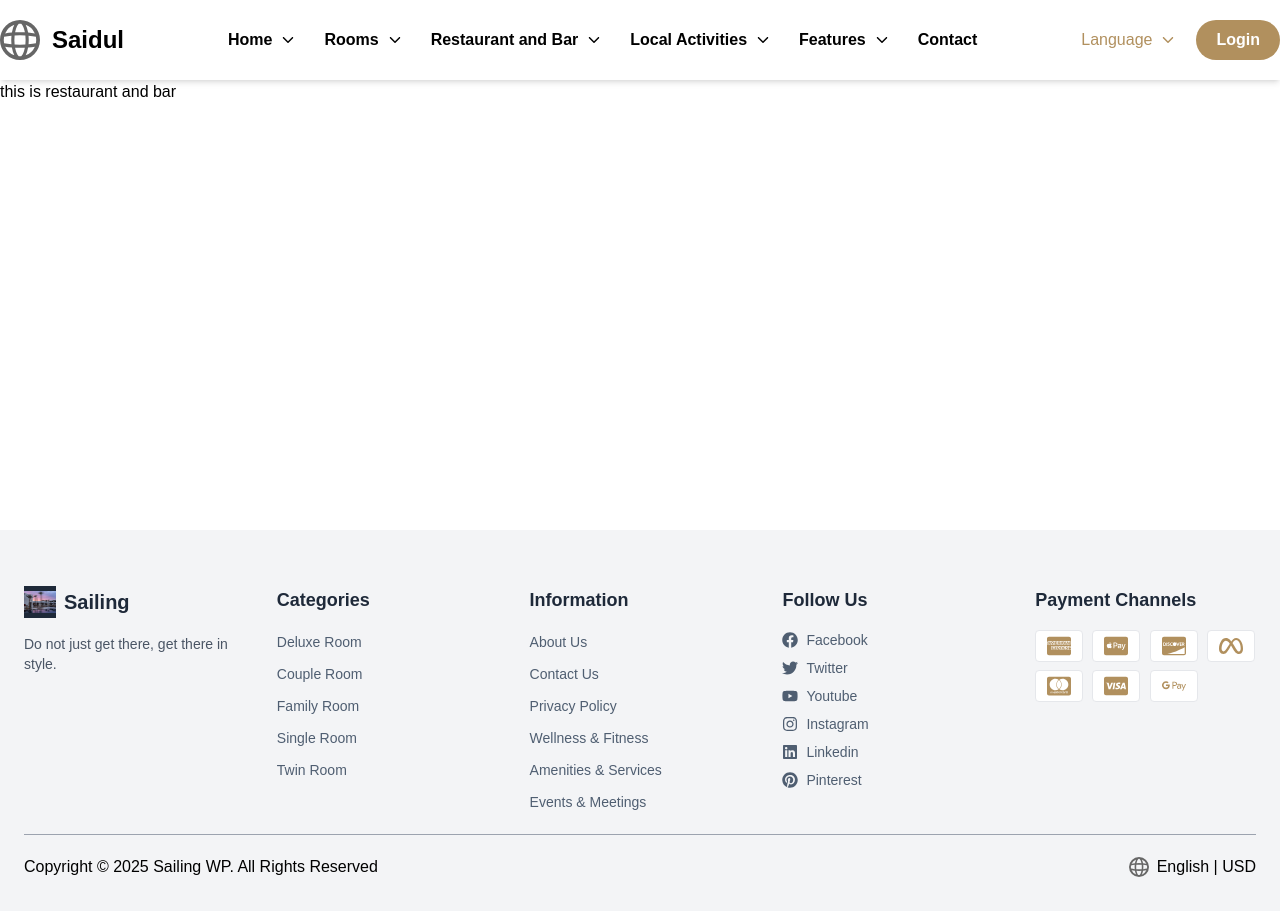
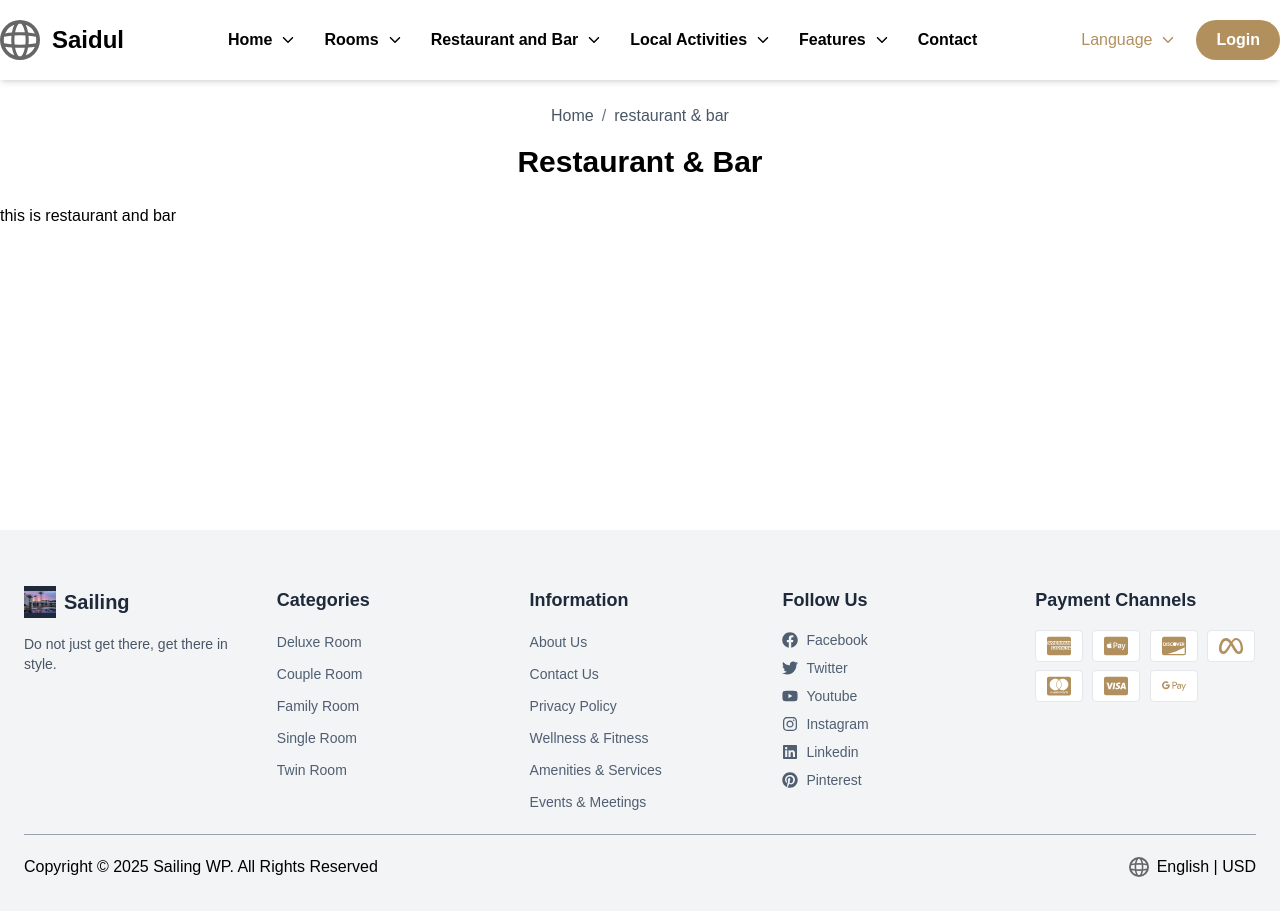
Before and after one commit to saidulislam28/Hotel-booking, a Next.js app in the folder website/: page /restaurant-bar in a window 1280 px wide. Built offline with nearby package versions, Linux system fonts and the light colour scheme.

Commit message:
generic page title

```diff
--- a/website/src/app/(common-pages)/restaurant-bar/page.tsx
+++ b/website/src/app/(common-pages)/restaurant-bar/page.tsx
@@ -1,10 +1,18 @@
 import TitleHelmet from "@/utils/Helmet";
+import PageTitle from "@/utils/PageTitle";
 import React from "react";
-
+const title = 'Restaurant & Bar'
 const page = () => {
   return (
     <>
-      <TitleHelmet title="Restaurant & Bar" />
+      <TitleHelmet title={title} />
+      <PageTitle
+        breadcrumbs={[
+          { title: "Home", href: "/" },
+          { title: "restaurant & bar", href: "/restaurant-bar" },
+        ]}
+        title={title}
+      />
       <div>this is restaurant and bar</div>
     </>
   );
--- a/website/src/app/(common-pages)/rooms/page.tsx
+++ b/website/src/app/(common-pages)/rooms/page.tsx
@@ -1,10 +1,18 @@
 import TitleHelmet from "@/utils/Helmet";
+import PageTitle from "@/utils/PageTitle";
 import React from "react";
 
 const Rooms = () => {
   return (
     <div>
       <TitleHelmet title="Rooms" />
+      <PageTitle
+        breadcrumbs={[
+          { title: "Home", href: "/" },
+          { title: "Rooms", href: "/rooms" },
+        ]}
+        title="Room"
+      />
       Hello room
     </div>
   );
--- /dev/null
+++ b/website/src/utils/PageTitle.tsx
@@ -0,0 +1,39 @@
+import Link from "next/link";
+
+interface Breadcrumb {
+  title: string;
+  href?: string;
+}
+
+interface PageTitleProps {
+  breadcrumbs: Breadcrumb[];
+  title: string;
+  className?: string;
+}
+
+const PageTitle = ({ breadcrumbs, title, className = "" }: PageTitleProps) => {
+  return (
+    <div className={`py-6 ${className} w-full flex flex-col justify-center items-center`}>
+      {/* Breadcrumbs */}
+      <nav className="text-md text-gray-500 mb-4">
+        {breadcrumbs.map((crumb, index) => (
+          <span key={index} className="inline-flex items-center">
+            {crumb.href ? (
+              <Link href={crumb.href} className="hover:underline text-gray-600">
+                {crumb.title}
+              </Link>
+            ) : (
+              <span className="text-black font-medium">{crumb.title}</span>
+            )}
+            {index < breadcrumbs.length - 1 && <span className="mx-2">/</span>}
+          </span>
+        ))}
+      </nav>
+
+      {/* Page Title */}
+      <h1 className="text-3xl font-bold text-black">{title}</h1>
+    </div>
+  );
+};
+
+export default PageTitle;
```
